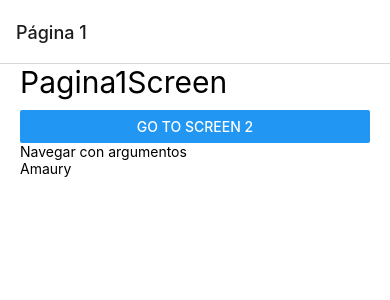
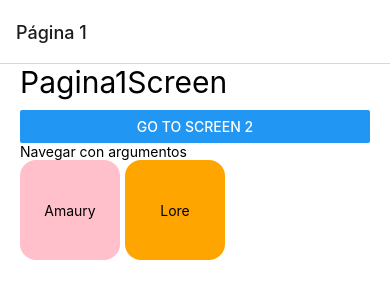
Before and after one commit to amaurysg/rn-navigationApp, a React Native app: screen /Pagina1Screens in a window 390 px wide. Shown: the top 300 px of the page. Built offline with nearby package versions, Linux system fonts and the light colour scheme.

Commit message:
Good practice, RootStackNavigator IMPORTANT

```diff
--- a/src/navigator/StackNavigator.tsx
+++ b/src/navigator/StackNavigator.tsx
@@ -3,30 +3,51 @@ import {createStackNavigator} from '@react-navigation/stack';
 import {Pagina1Screens} from '../screens/Pagina1Screens';
 import {Pagina2Screens} from '../screens/Pagina2Screens';
 import {Pagina3Screens} from '../screens/Pagina3Screens';
-import { PersonaScreens } from '../screens/PersonaScreen';
+import {PersonaScreens} from '../screens/PersonaScreen';
 
-const Stack = createStackNavigator();
+//Good practice, define the RootStackParams!
+export type RootStackParams = {
+  Pagina1Screens: undefined;
+  Pagina2Screens: undefined;
+  Pagina3Screens: undefined;
+  PersonaScreens: {id: number; name: string}; //also can be a isolated interface,
+};
+
+const Stack = createStackNavigator<RootStackParams>();
 
 export const StackNavigator = () => {
   return (
     <Stack.Navigator
-
-    //initialRouteName="Pagina2Screens"
-    screenOptions={{
-      headerStyle:{
-        elevation:0,
-        shadowColor:'transparent'
-      },
-      cardStyle:{
-        backgroundColor: 'white'
-      }
-    }}
-
-    >
-      <Stack.Screen name="Pagina1Screens"options={{title:'Página 1'}} component={Pagina1Screens} />
-      <Stack.Screen name="Pagina2Screens"options={{title:'Página 2'}} component={Pagina2Screens} />
-      <Stack.Screen name="Pagina3Screens" options={{title:'Página 3'}}component={Pagina3Screens} />
-      <Stack.Screen name="PersonaScreens" options={{title:'Persona'}}component={PersonaScreens} />
+      //initialRouteName="Pagina2Screens"
+      screenOptions={{
+        headerStyle: {
+          elevation: 0,
+          shadowColor: 'transparent',
+        },
+        cardStyle: {
+          backgroundColor: 'white',
+        },
+      }}>
+      <Stack.Screen
+        name="Pagina1Screens"
+        options={{title: 'Página 1'}}
+        component={Pagina1Screens}
+      />
+      <Stack.Screen
+        name="Pagina2Screens"
+        options={{title: 'Página 2'}}
+        component={Pagina2Screens}
+      />
+      <Stack.Screen
+        name="Pagina3Screens"
+        options={{title: 'Página 3'}}
+        component={Pagina3Screens}
+      />
+      <Stack.Screen
+        name="PersonaScreens"
+        options={{title: 'Persona'}}
+        component={PersonaScreens}
+      />
     </Stack.Navigator>
   );
 };
--- a/src/screens/Pagina1Screens.tsx
+++ b/src/screens/Pagina1Screens.tsx
@@ -2,7 +2,7 @@ import React from 'react';
 import {StackScreenProps} from '@react-navigation/stack';
 import {Button, Text, View} from 'react-native';
 import {styles} from '../theme/appTheme';
-import { TouchableOpacity } from 'react-native-gesture-handler';
+import {TouchableOpacity} from 'react-native-gesture-handler';
 
 interface Props extends StackScreenProps<any, any> {}
 
@@ -20,9 +20,22 @@ export const Pagina1Screens = ({navigation}: Props) => {
         onPress={() => navigation.navigate('PersonaScreens')}
       /> */}
       <Text>Navegar con argumentos</Text>
-      <TouchableOpacity onPress={()=> navigation.navigate('PersonaScreens', {id:1, name:'Amaury'})}>
+      <View style={{flexDirection: 'row'}}>
+        <TouchableOpacity
+          style={{...styles.personalButton, backgroundColor:'pink'}}
+          onPress={() =>
+            navigation.navigate('PersonaScreens', {id: 1, name: 'Amaury'})
+          }>
           <Text>Amaury</Text>
-      </TouchableOpacity>
+        </TouchableOpacity>
+        <TouchableOpacity
+          style={styles.personalButton}
+          onPress={() =>
+            navigation.navigate('PersonaScreens', {id: 2, name: 'Lore'})
+          }>
+          <Text>Lore</Text>
+        </TouchableOpacity>
+      </View>
     </View>
   );
 };
--- a/src/screens/PersonaScreen.tsx
+++ b/src/screens/PersonaScreen.tsx
@@ -1,34 +1,33 @@
-import React, { useEffect } from 'react';
+import React, {useEffect} from 'react';
 import {StackScreenProps} from '@react-navigation/stack';
 import {Button, Text, View} from 'react-native';
 import {styles} from '../theme/appTheme';
-import { parseAsync } from '@babel/core';
+import {parseAsync} from '@babel/core';
+import {RootStackParams} from '../navigator/StackNavigator';
 
-interface Props extends StackScreenProps<any, any> {}
+//Good practice, define here RootStackParams as Prop and PersonaScreens as string (replace any, any)
+interface Props extends StackScreenProps<RootStackParams, 'PersonaScreens'> {}
+/* interface RouterParams {
+  id: number;
+  name: string
+} */
 
 export const PersonaScreens = ({navigation, route}: Props) => {
   //console.log(route.params?.name)
   //const {name} = route.params
   //console.log('---',name)
-  const params = route.params
+  //const params = route.params as RouterParams;
+  const params = route.params;
 
   useEffect(() => {
     navigation.setOptions({
-      title: params?.name as any
-    })
-
-
-  }, [])
-
+      title: params?.name,
+    });
+  }, []);
 
   return (
     <View style={styles.globalMargin}>
-      <Text style={styles.title}>
-          {
-            JSON.stringify(params, null, 3)
-          }
-
-      </Text>
+      <Text style={styles.title}>{JSON.stringify(params, null, 3)}</Text>
 
       <Button title="Pagina 1" onPress={() => navigation.popToTop()} />
     </View>
--- a/src/theme/appTheme.tsx
+++ b/src/theme/appTheme.tsx
@@ -8,4 +8,13 @@ export const styles = StyleSheet.create({
     fontSize: 30,
     marginBottom: 10,
   },
+  personalButton: {
+    height: 100,
+    width: 100,
+    backgroundColor: 'orange',
+    borderRadius: 16,
+    alignItems: 'center',
+    justifyContent: 'center',
+    marginRight: 5,
+  },
 });
```
